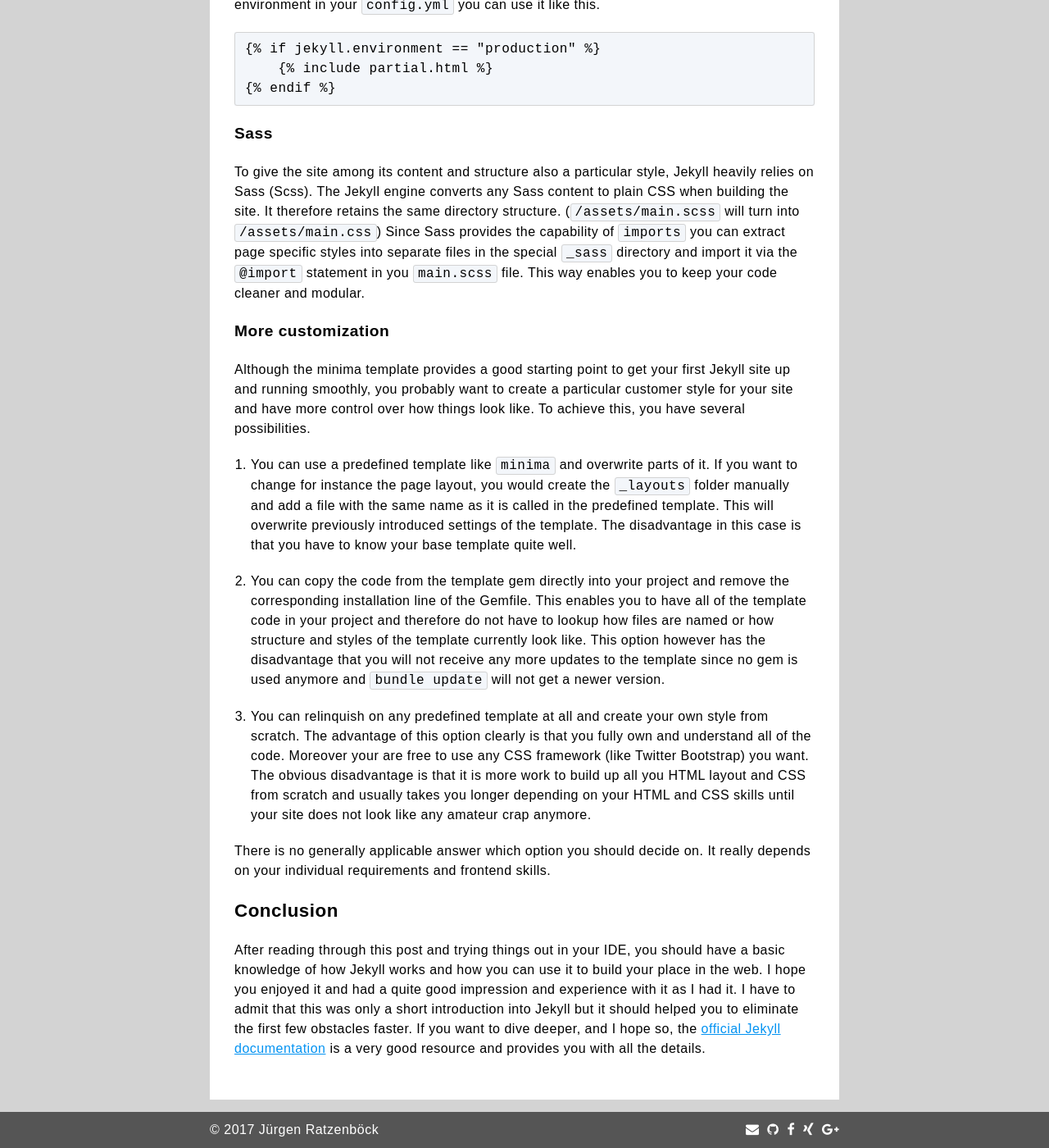
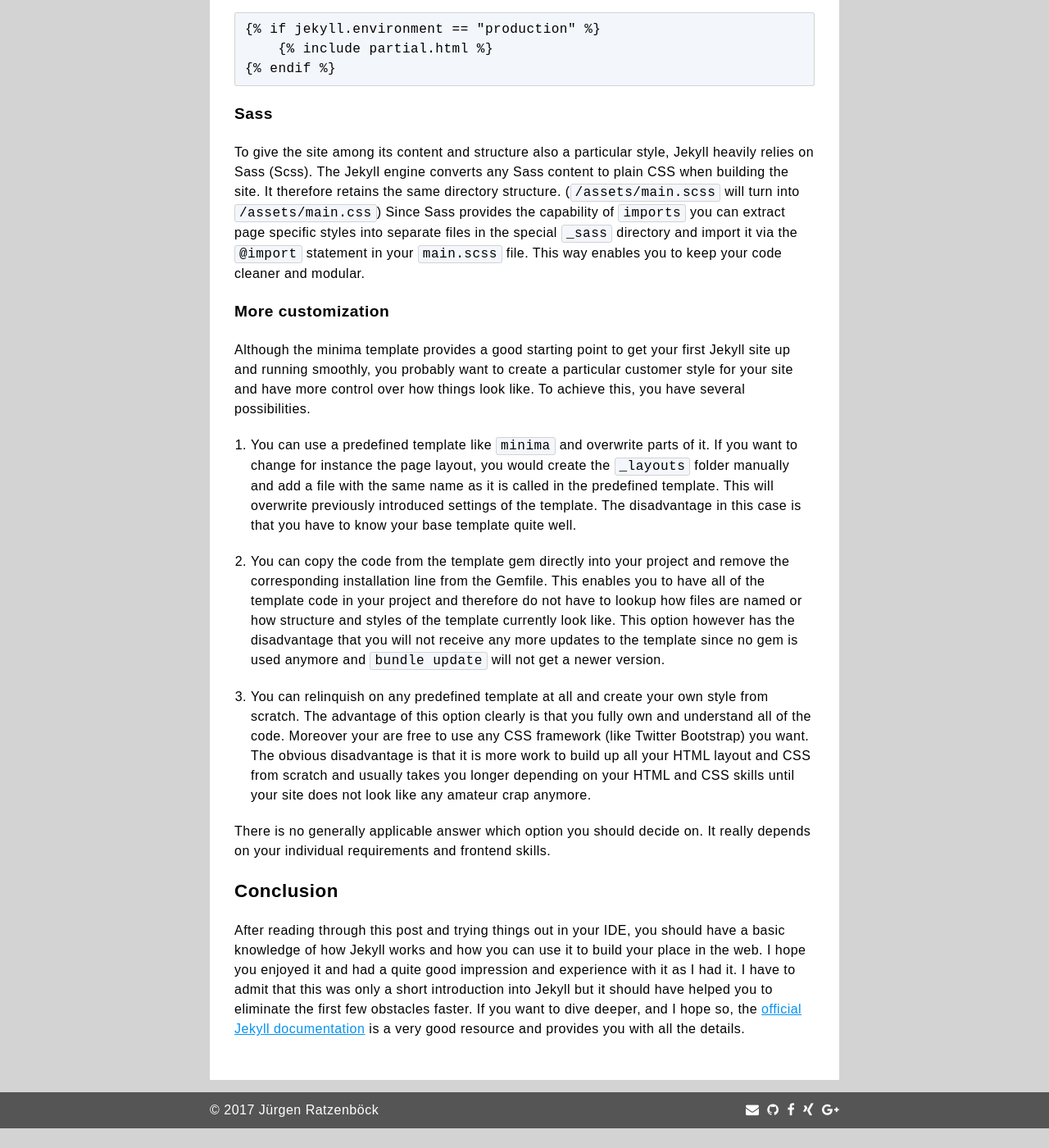
Before and after one commit to jratzenboeck/jratzenboeck-blog, a Jekyll site: the page built from _posts/2017-07-29-blogging-like-a-hacker.md, in a window 1280 px wide and 1400 px high, scrolled down 6987 px. Shown: the whole window at 82% size. Built offline with Jekyll 4.4.1, drawn with Linux system fonts in a browser that asks for light colours; comment, search, counter and statistics services are not loaded; after the commit the page ends 8363 px from its top, so only the background shows below that; some of the changed text lies outside the part shown.

Commit message:
Fix minor errors in the first blog post

```diff
--- a/_posts/2017-07-29-blogging-like-a-hacker.md
+++ b/_posts/2017-07-29-blogging-like-a-hacker.md
@@ -44,13 +44,13 @@
 ## Get started
 
 ### Install Ruby
-Since Jekyll has Ruby under it's hood make sure you have Ruby installed on your machine.
-I will not give a detailed description here about how you do this but rather link you to
+Since Jekyll has Ruby under its hood, make sure you have Ruby installed on your machine.
+I will not give a detailed description here about how to do this but rather link you to
 the respective <a href="https://www.ruby-lang.org/en/documentation/installation/" title="How to nstall Ruby" target="_blank">official web page</a>.
 From my experience so far the best option is to use a ruby version manager where you can
 manage multiple versions of Ruby on your machine and therefore be able to easily update
 to the desired version. On MacOSX and Linux this would be <a href="https://rvm.io/" title="Install RVM" target="_blank">RVM</a>
-on Windows <a href="https://rubyinstaller.org/add-ons/uru.html" title="Install Uru" target="_blank">Uru</a>
+on Windows <a href="https://rubyinstaller.org/add-ons/uru.html" title="Install Uru" target="_blank">Uru</a>.
 
 ### Install Jekyll
 Installing Jekyll is now as it should be only a few commands in the Terminal.
@@ -195,7 +195,7 @@
 The way how this works now, is that the author of a post can specify which layout should be used for a particular post and Jekyll injects your content into this
 layout to finally retrieve the resulting HTML page. As mentioned a few paragraphs earlier Liquid code
 is used to access YML front matter variables. The code snippet from above for instance uses a loop
-to iterate over all available posts accessible via the predefined array variable `site.posts` and outputs
+to iterate over all available posts, accessible via the predefined array variable `site.posts`, and outputs
 the date in a specific format as well as a link to the detail page of the post. I summarized variables you
 will most probably use when customizing your Jekyll site in the table below.
 
@@ -231,7 +231,7 @@
 The Jekyll engine converts any Sass content to plain CSS when building the site.
 It therefore retains the same directory structure. (`/assets/main.scss` will turn into `/assets/main.css`)
 Since Sass provides the capability of `imports` you can extract page specific styles into separate files
-in the special `_sass` directory and import it via the `@import` statement in you `main.scss` file.
+in the special `_sass` directory and import it via the `@import` statement in your `main.scss` file.
 This way enables you to keep your code cleaner and modular.
 
 ### More customization
@@ -245,14 +245,14 @@
 of the template. The disadvantage in this case is that you have to know your base template quite well.
 
 2. You can copy the code from the template gem directly into your project and remove the corresponding installation
-line of the Gemfile. This enables you to have all of the template code in your project and therefore do not
+line from the Gemfile. This enables you to have all of the template code in your project and therefore do not
 have to lookup how files are named or how structure and styles of the template currently look like. This option however
 has the disadvantage that you will not receive any more updates to the template since no gem is used anymore and `bundle update` will
 not get a newer version.
 
 3. You can relinquish on any predefined template at all and create your own style from scratch. The advantage of this option
 clearly is that you fully own and understand all of the code. Moreover your are free to use any CSS framework (like Twitter Bootstrap) you want.
-The obvious disadvantage is that it is more work to build up all you HTML layout and CSS from scratch and usually takes you longer depending on your HTML and CSS skills until
+The obvious disadvantage is that it is more work to build up all your HTML layout and CSS from scratch and usually takes you longer depending on your HTML and CSS skills until
 your site does not look like any amateur crap anymore.
 
 There is no generally applicable answer which option you should decide on.
@@ -262,6 +262,6 @@
 After reading through this post and trying things out in your IDE, you should have a basic knowledge
 of how Jekyll works and how you can use it to build your place in the web. I hope you enjoyed it and
 had a quite good impression and experience with it as I had it. I have to admit that this was only a
-short introduction into Jekyll but it should helped you to eliminate the first few obstacles faster.
+short introduction into Jekyll but it should have helped you to eliminate the first few obstacles faster.
 If you want to dive deeper, and I hope so, the [official Jekyll documentation](https://jekyllrb.com/docs/home/ "Jekyll Docs")
 is a very good resource and provides you with all the details.
```
Also changed, not shown: other parts of _posts/2017-07-29-blogging-like-a-hacker.md (+8 -8 lines).
